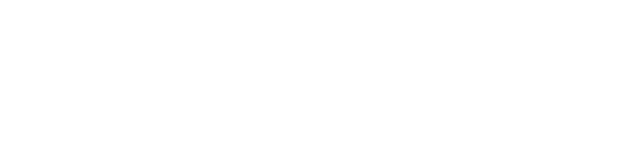
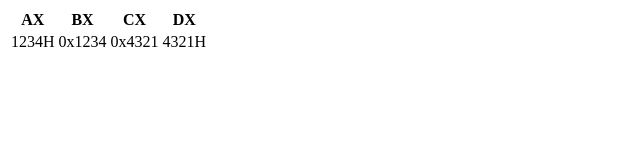
Before and after one commit to w4ty/CPUsimProject, a plain HTML site: page index.html in a window 1280 px wide. Shown: the whole page, without its empty margins (0-640 px from the left). Drawn offline with Linux system fonts and the light colour scheme.

Commit message:
feat: table structure with registry variables

```diff
--- a/index.html
+++ b/index.html
@@ -6,6 +6,20 @@
     <title>Projekt zaliczeniowy - Bruno Talaga</title>
 </head>
 <body>
-
+    <table>
+        <tr><th>AX</th><th>BX</th><th>CX</th><th>DX</th></tr>
+        <tr><td id="AXVal"></td><td id="BXVal"></td><td id="CXVal"></td><td id="DXVal"></td></tr>
+    </table>
+    <script>
+        let AX, BX, CX, DX;
+        AX = "1234H";
+        BX = "0x1234";
+        CX = "0x4321";
+        DX = "4321H";
+        document.getElementById("AXVal").innerHTML = AX;
+        document.getElementById("BXVal").innerHTML = BX;
+        document.getElementById("CXVal").innerHTML = CX;
+        document.getElementById("DXVal").innerHTML = DX;
+    </script>
 </body>
 </html>
```
